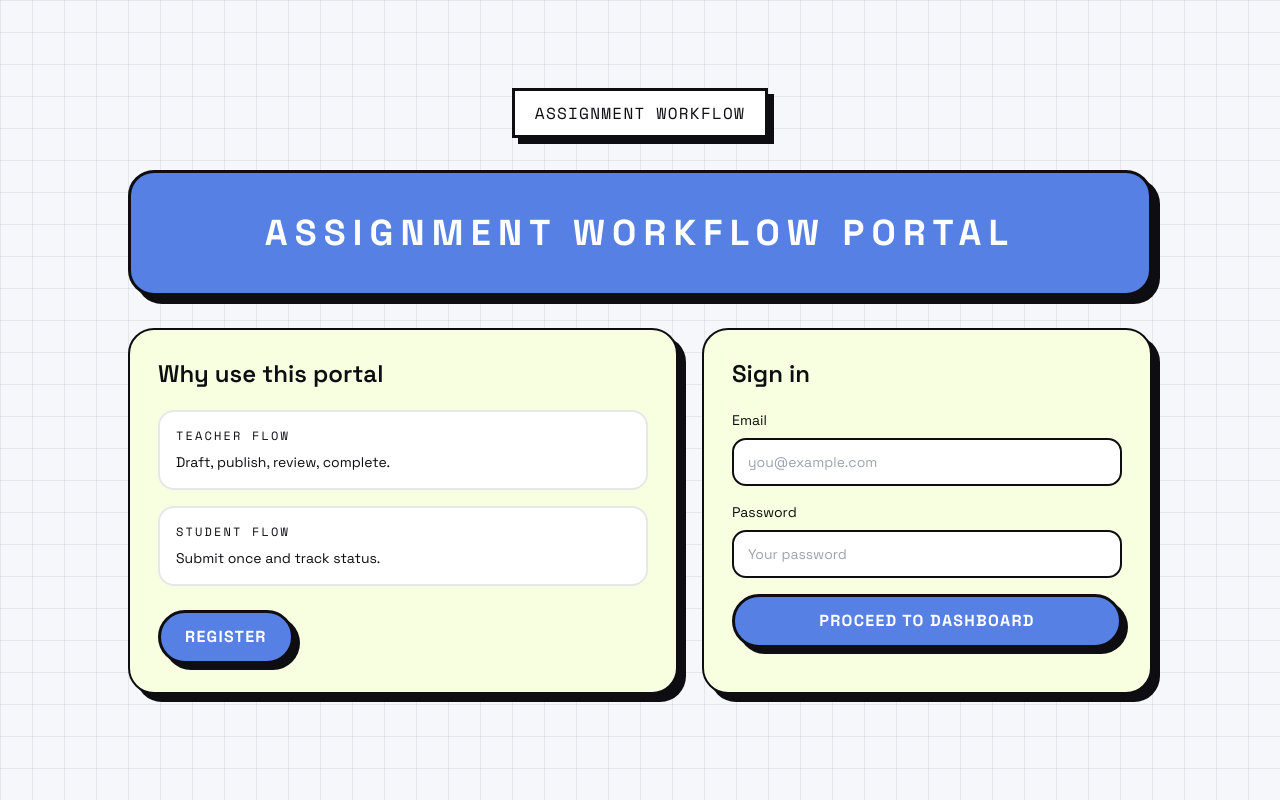
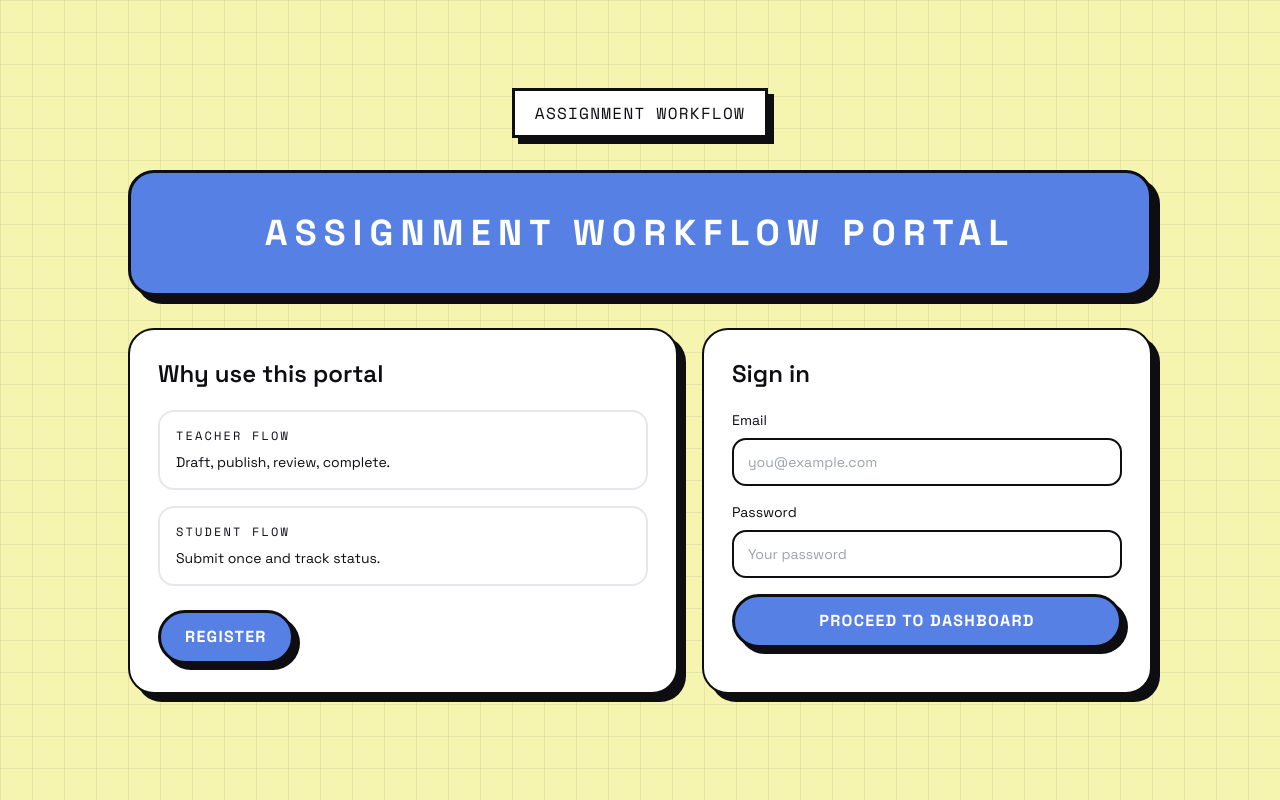
Before and after one commit to Khyati-Kapil/tailsweb-frontend, a React (Vite) app: page / in a window 1280 px wide. Built offline with nearby package versions, Linux system fonts and the light colour scheme; no server answers.

Commit message:
style: update background colors

```diff
--- a/src/index.css
+++ b/src/index.css
@@ -17,7 +17,7 @@
 body {
   margin: 0;
   min-height: 100vh;
-  background-color: #f6f7fb;
+  background-color: #f5f5b0;
   background-image:
     linear-gradient(to right, rgba(19, 34, 70, 0.08) 1px, transparent 1px),
     linear-gradient(to bottom, rgba(19, 34, 70, 0.08) 1px, transparent 1px);
@@ -25,7 +25,7 @@ body {
 }
 
 .grid-surface {
-  background-color: rgb(247, 255, 224);
+  background-color: rgb(255, 255, 255);
   border: 2px solid #0e0e12;
   box-shadow: 8px 8px 0 #0e0e12;
 }
```
